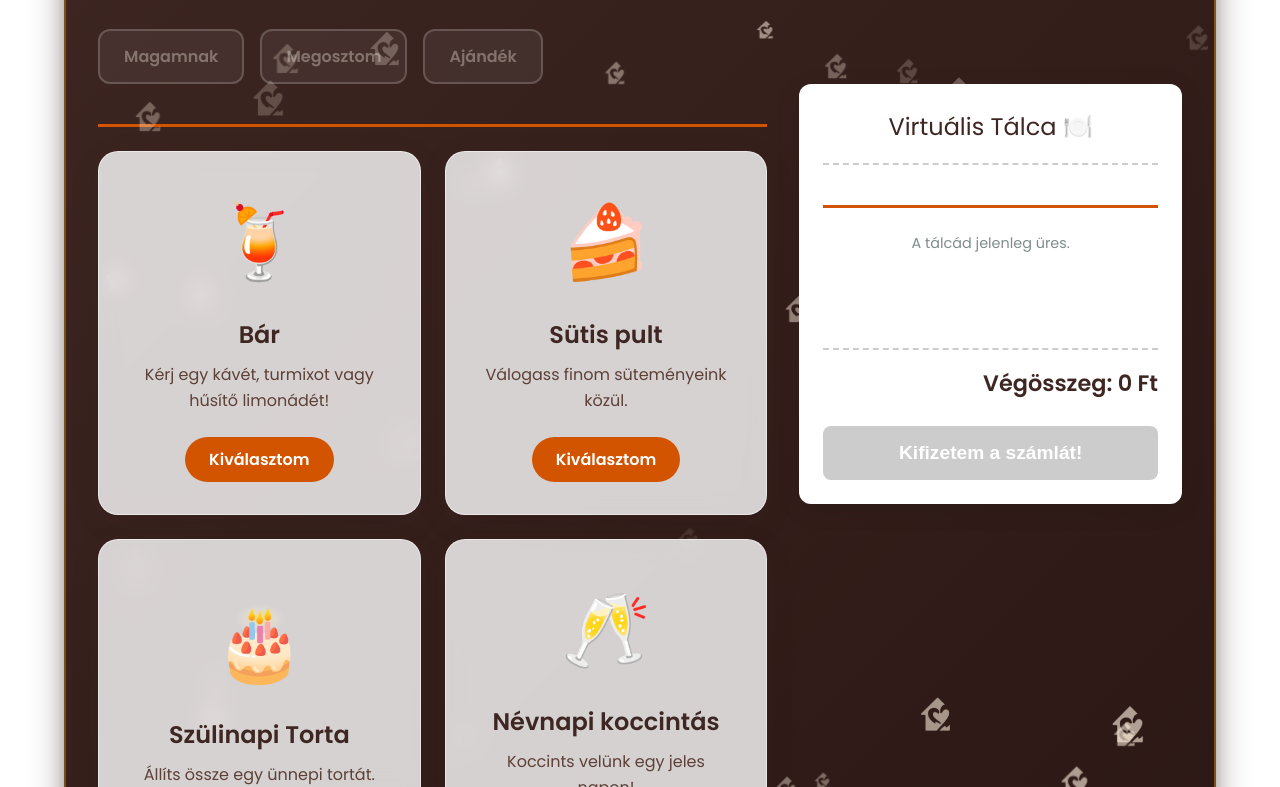
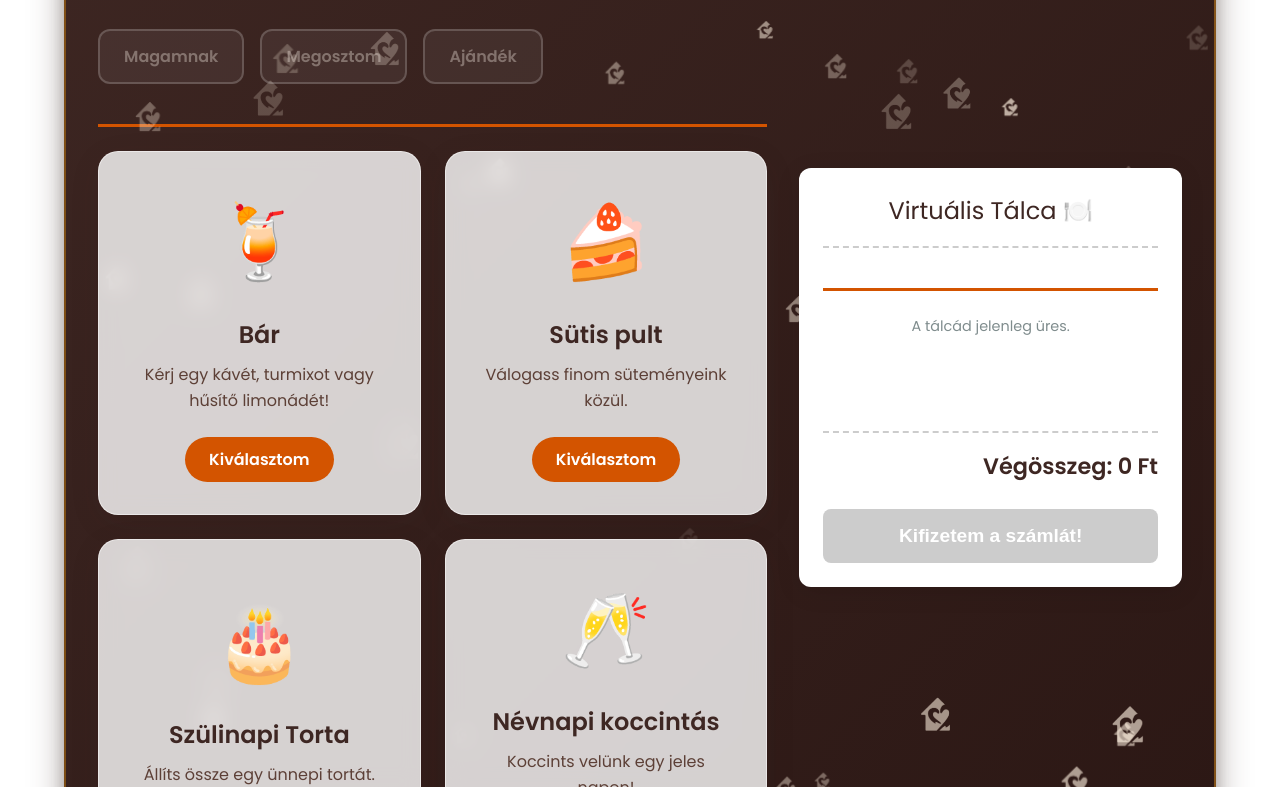
Before and after one commit to tuzcsiholoegyesulet-byte/demo-static, a plain HTML site: page digitalis-bisztro.html in a window 1280 px wide. Shown: the part 724-1511 px from the top of the page. Drawn offline with Linux system fonts and the light colour scheme.

Commit message:
Fix: Virtuális Tálca fenti margójának (margin-top) növelése asztali nézetben, hogy a fülek alatti vonallal egy magasságban kezdődjön

```diff
--- a/css/style.css
+++ b/css/style.css
@@ -3708,7 +3708,7 @@ input[type="checkbox"], input[type="radio"] {
 @media (min-width: 1024px) {
   .cafe-tray {
     flex: 1;
-    margin-top: 0;
+    margin-top: 5.2rem; /* Fülek alatti vonal magasságához igazítva */
     margin-left: 0;
     margin-right: 0;
     position: sticky;
```
